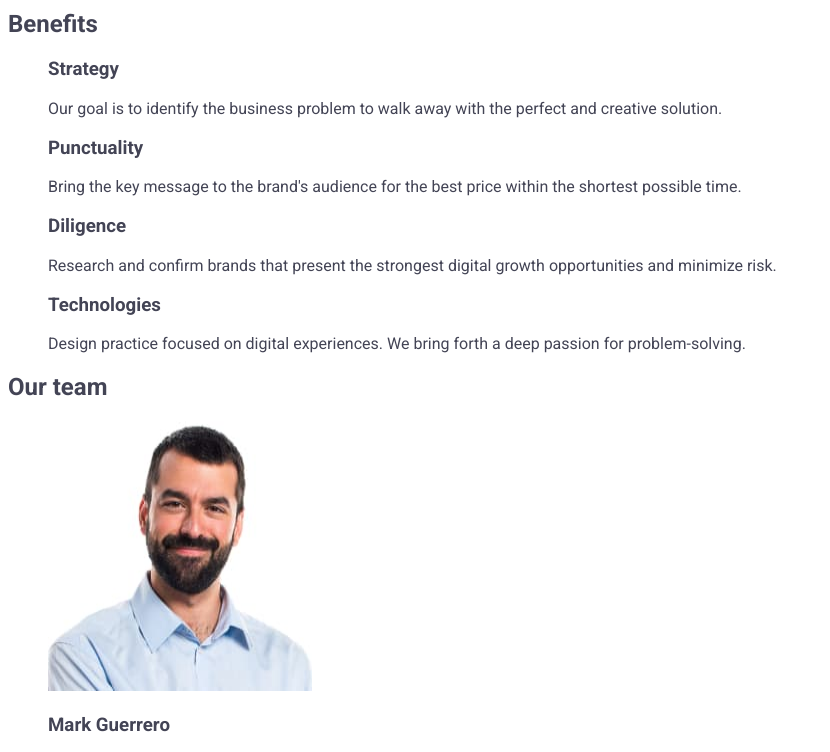
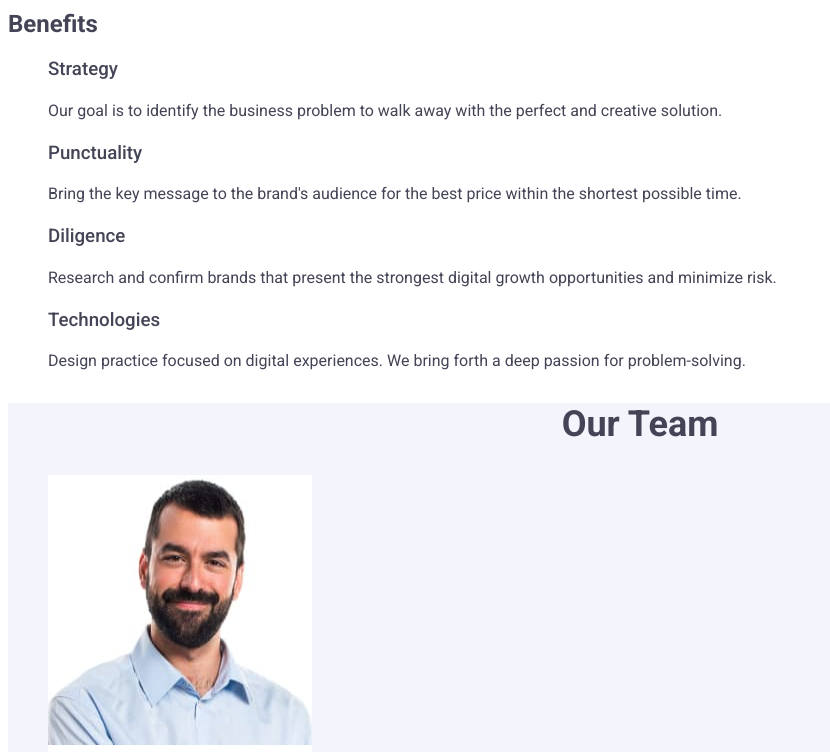
Before and after one commit to CosmicSand/goit-markup-hw-02, a plain HTML site: page index.html in a window 1280 px wide. Shown: the part 820-1572 px from the top of the page, without its empty margins (0-830 px from the left). Drawn offline with Linux system fonts and the light colour scheme.

Commit message:
Team Section

```diff
--- a/css/styles.css
+++ b/css/styles.css
@@ -75,3 +75,26 @@ body {
 }
 
 /* Секція Benefits */
+
+.benefits-list-title {
+  font-weight: 500;
+}
+.benefits-list-text {
+  line-height: 1.5;
+}
+
+/* Секція Team */
+
+.team {
+  background-color: #f4f4fd;
+}
+.team-title {
+  text-align: center;
+  font-size: 36px;
+}
+.team-member {
+  background-color: #ffffff;
+  text-align: center;
+  width: 264px;
+  height: 380px;
+}
--- a/index.html
+++ b/index.html
@@ -52,28 +52,28 @@
         <ul class="benefits-list list">
           <li class="benefits-list-item">
             <h3 class="benefits-list-title">Strategy</h3>
-            <p>
+            <p class="benefits-list-text">
               Our goal is to identify the business problem to walk away with the perfect and
               creative solution.
             </p>
           </li>
           <li class="benefits-list-item">
             <h3 class="benefits-list-title">Punctuality</h3>
-            <p>
+            <p class="benefits-list-text">
               Bring the key message to the brand's audience for the best price within the shortest
               possible time.
             </p>
           </li>
           <li class="benefits-list-item">
             <h3 class="benefits-list-title">Diligence</h3>
-            <p>
+            <p class="benefits-list-text">
               Research and confirm brands that present the strongest digital growth opportunities
               and minimize risk.
             </p>
           </li>
           <li class="benefits-list-item">
             <h3 class="benefits-list-title">Technologies</h3>
-            <p>
+            <p class="benefits-list-text">
               Design practice focused on digital experiences. We bring forth a deep passion for
               problem-solving.
             </p>
@@ -84,7 +84,7 @@
       <!-- Team section -->
 
       <section class="team">
-        <h2 class="team-title">Our team</h2>
+        <h2 class="team-title">Our Team</h2>
         <ul class="team-list list">
           <li class="team-member">
             <img
```
